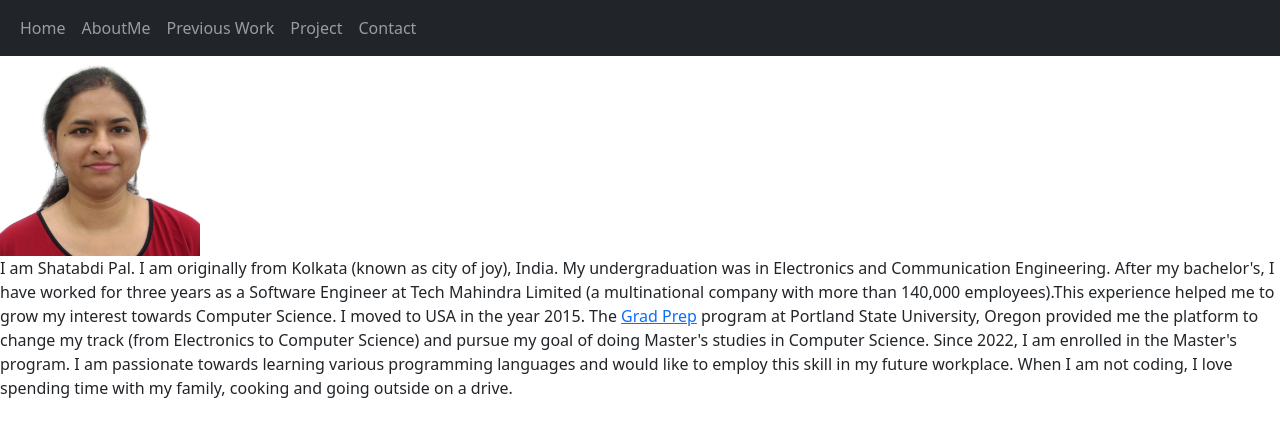
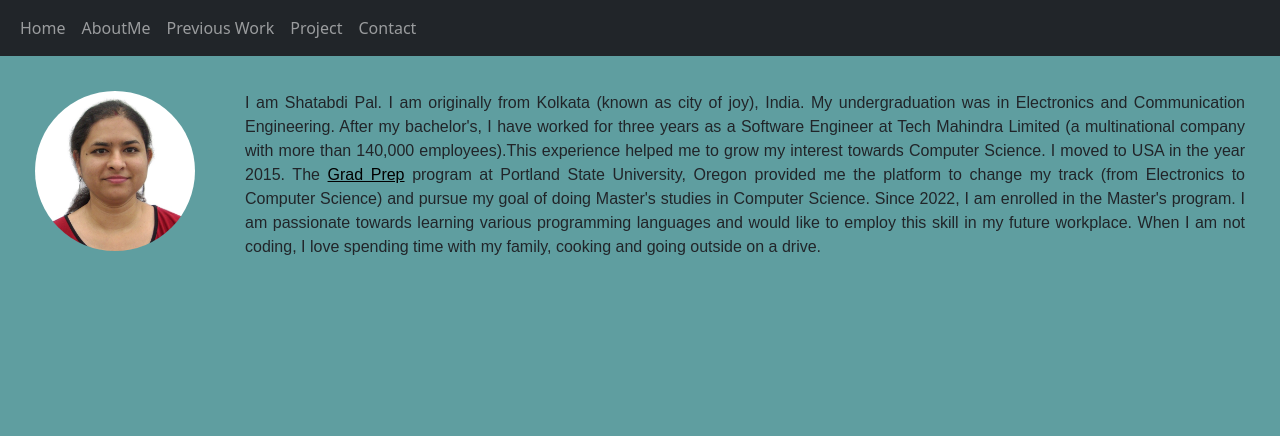
Before and after one commit to shatabdi-pal/personal-website, a plain HTML site: page aboutme.html in a window 1280 px wide. Drawn offline with nearby package versions, Linux system fonts and the light colour scheme; files whose address does not match are found by name.

Commit message:
Update aboutme.html
updated style.css url

```diff
--- a/aboutme.html
+++ b/aboutme.html
@@ -14,7 +14,7 @@
 			rel="stylesheet"
 			href="https://cdn.jsdelivr.net/npm/bootstrap@5.0.2/dist/css/bootstrap.min.css"
 		/>
-		<link rel="stylesheet" href="STYLE\style.css" \ />
+		<link rel="stylesheet" href="style.css" \ />
 	</head>
 	<body>
 		<header class="header bg-color">
```
